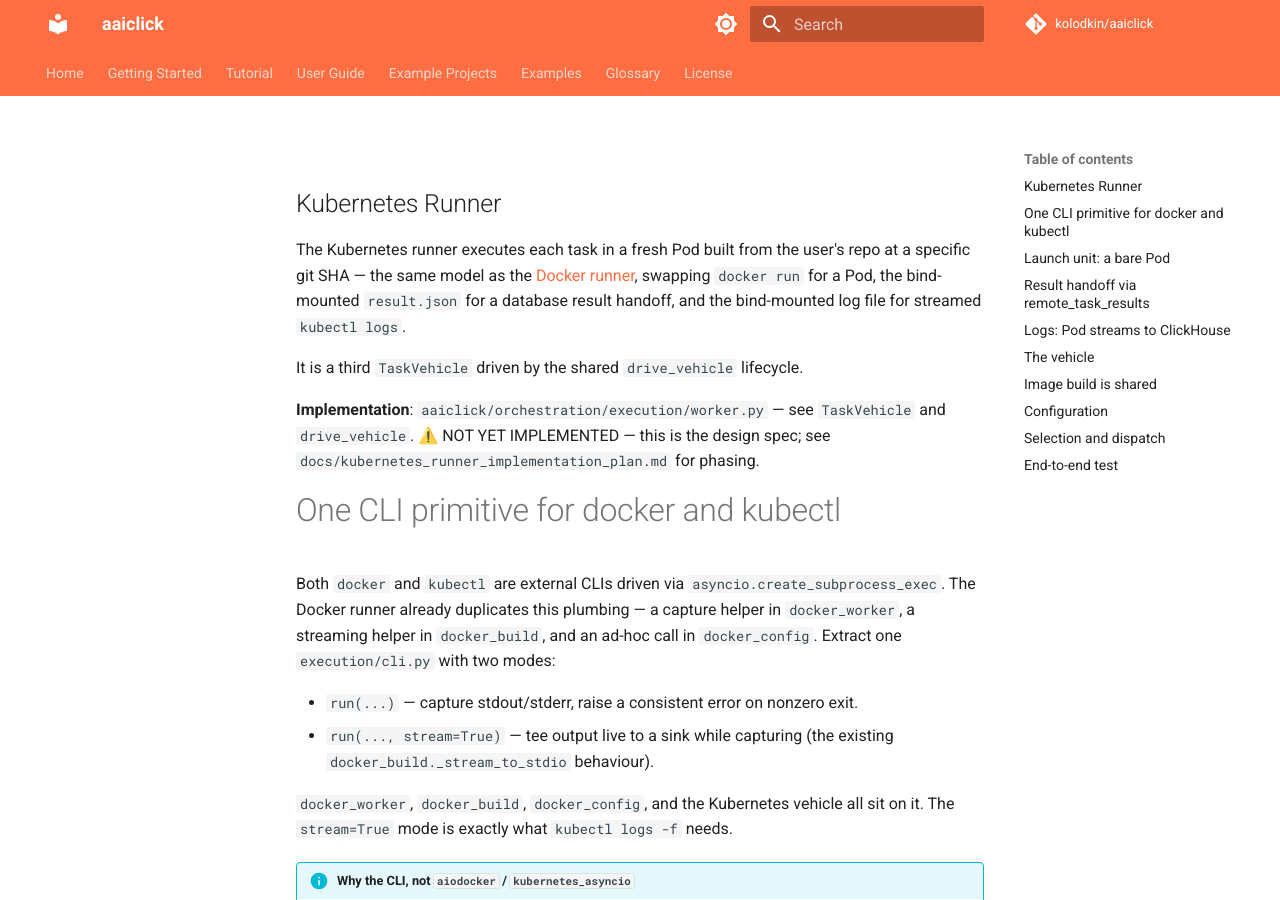
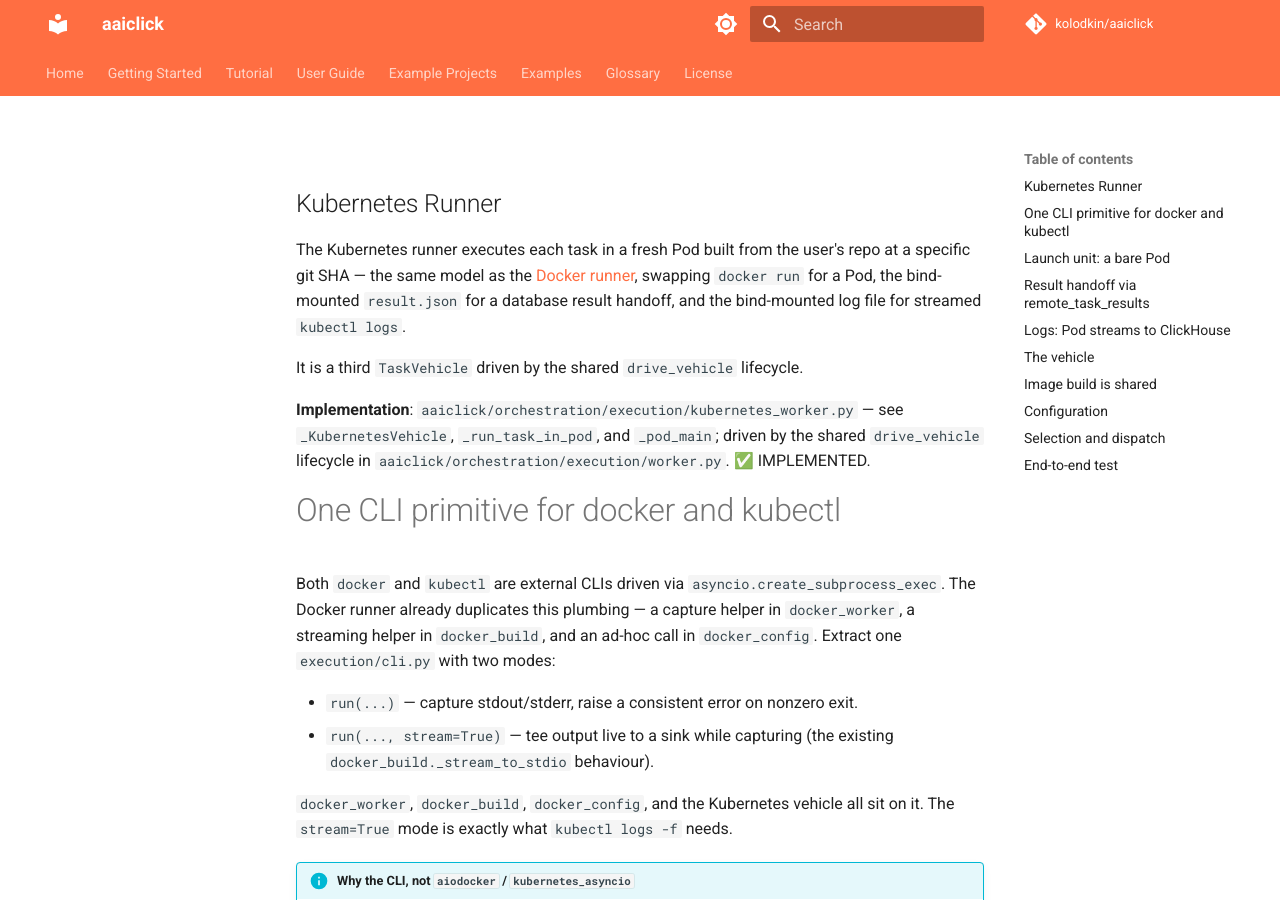
Before and after one commit to kolodkin/aaiclick, an MkDocs documentation site: the page built from docs/kubernetes_runner.md, in a window 1280 px wide and 900 px high. Built offline with MkDocs 1.6.1 and Material for MkDocs 9.7.7, drawn with Linux system fonts in a browser that asks for light colours; comment, search, counter and statistics services are not loaded.

Commit message:
docs(k8s): mark runner IMPLEMENTED, drop dangling plan reference
The Kubernetes runner shipped (_KubernetesVehicle / _pod_main in
kubernetes_worker.py), but kubernetes_runner.md still carried a
NOT YET IMPLEMENTED marker and linked a deleted, untracked
kubernetes_runner_implementation_plan.md. Point the implementation
reference at the real symbols and remove the dangling plan link.

Co-Authored-By: Claude Opus 4.8 <noreply@anthropic.com>
Claude-Session: https://claude.ai/code/session_018Q1k4MCWLbxC6HCBV6ZPCg

```diff
--- a/docs/kubernetes_runner.md
+++ b/docs/kubernetes_runner.md
@@ -8,9 +8,9 @@ result handoff, and the bind-mounted log file for streamed `kubectl logs`.
 
 It is a third `TaskVehicle` driven by the shared `drive_vehicle` lifecycle.
 
-**Implementation**: `aaiclick/orchestration/execution/worker.py` — see `TaskVehicle`
-and `drive_vehicle`. ⚠️ NOT YET IMPLEMENTED — this is the design spec; see
-`docs/kubernetes_runner_implementation_plan.md` for phasing.
+**Implementation**: `aaiclick/orchestration/execution/kubernetes_worker.py` — see
+`_KubernetesVehicle`, `_run_task_in_pod`, and `_pod_main`; driven by the shared
+`drive_vehicle` lifecycle in `aaiclick/orchestration/execution/worker.py`. ✅ IMPLEMENTED.
 
 # One CLI primitive for docker and kubectl
 
```
